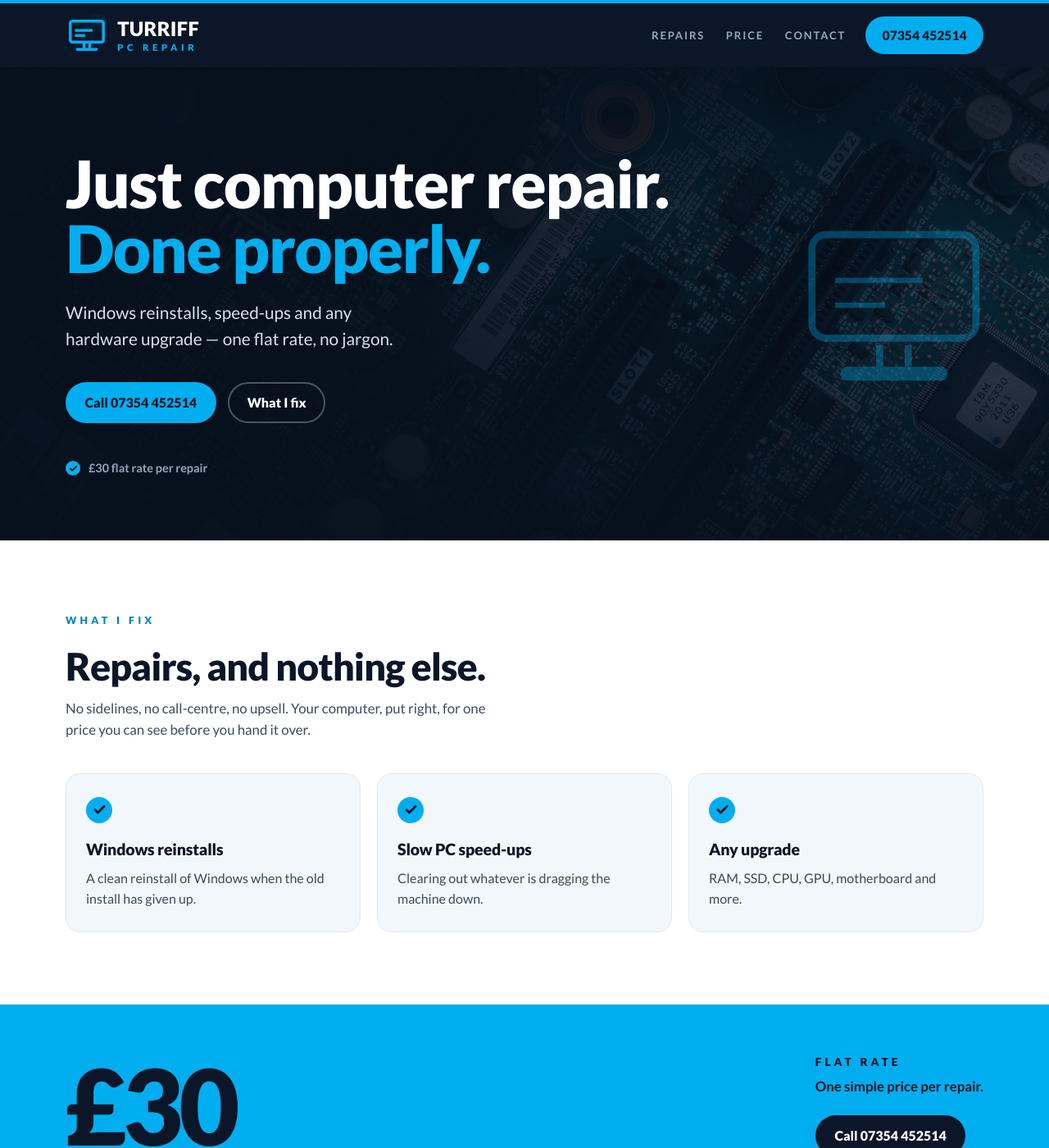
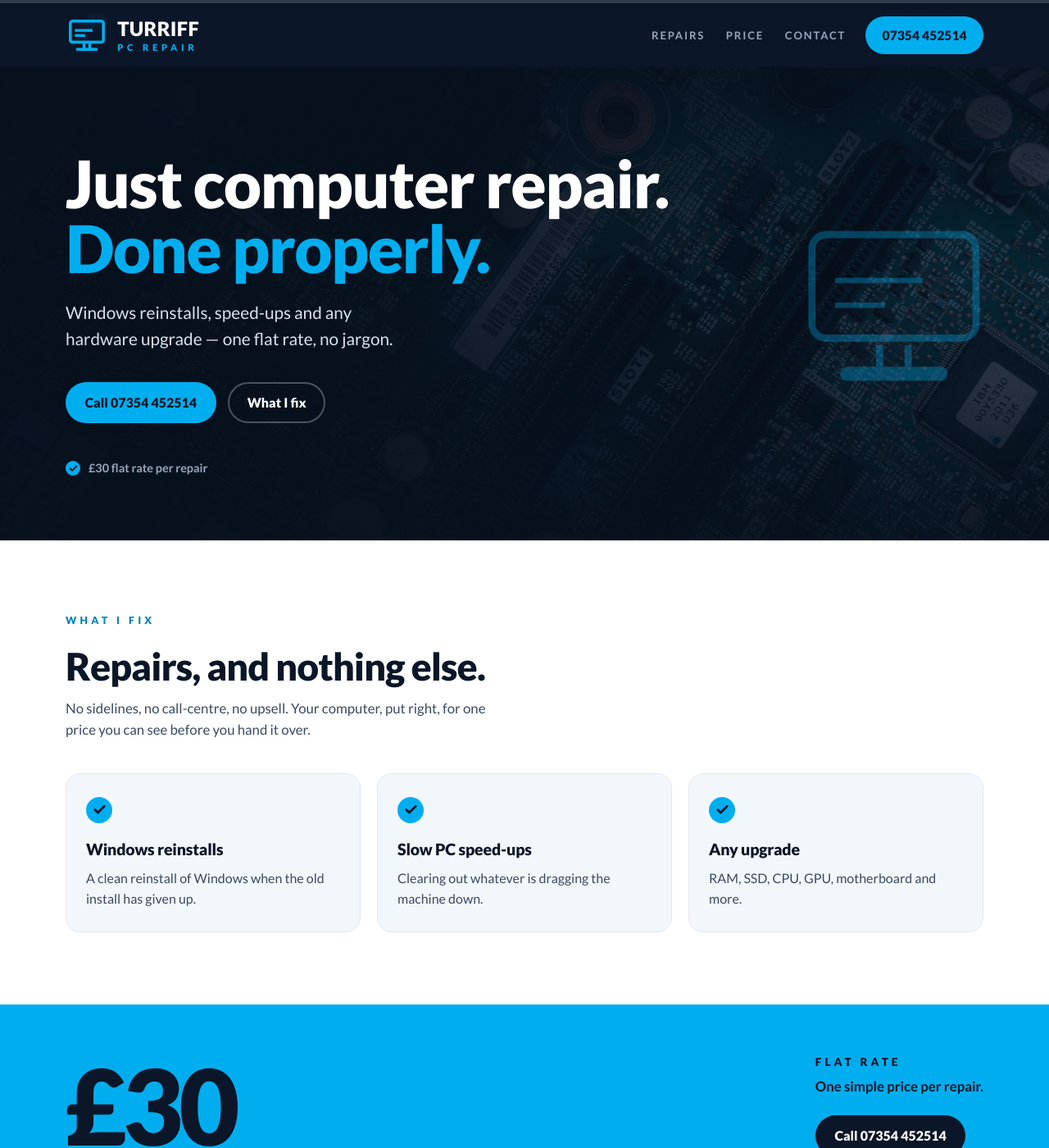
Before and after one commit to linuxer0x42/turriffpcrepair-website, a Jekyll site: the page built from index.html, in a window 1280 px wide and 1400 px high. Shown: the whole window at 82% size. Built offline with Jekyll 4.4.1, drawn with Linux system fonts in a browser that asks for light colours.

Commit message:
feat: turn header border into a scroll progress bar
Replace the solid accent strip at the top of the sticky header with a
progress indicator that fills as the page scrolls.

- add a translucent 4px track and a cyan bar scaled with transform
- update it from a rAF-throttled scroll listener, plus load and resize,
  so a restored scroll position is correct on first paint
- load the small script at the end of the body without defer

```diff
--- a/_includes/header.html
+++ b/_includes/header.html
@@ -1,4 +1,5 @@
 <header class="site-header">
+  <span class="scroll-progress" data-scroll-progress aria-hidden="true"></span>
   <div class="wrap header-inner">
 
     <a class="brand" href="{{ '/' | relative_url }}">
--- a/_layouts/default.html
+++ b/_layouts/default.html
@@ -11,5 +11,7 @@
   </main>
 
   {% include footer.html %}
+
+  <script src="{{ '/assets/js/scroll-progress.js' | relative_url }}"></script>
 </body>
 </html>
--- a/assets/css/main.css
+++ b/assets/css/main.css
@@ -101,7 +101,20 @@ a { color: var(--accent-deep); }
   top: 0;
   z-index: 50;
   background: var(--navy);
-  border-top: 4px solid var(--accent);
+  /* 4px track; .scroll-progress fills it as the page scrolls */
+  border-top: 4px solid rgba(255, 255, 255, 0.16);
+}
+
+.scroll-progress {
+  position: absolute;
+  top: -4px;
+  left: 0;
+  width: 100%;
+  height: 4px;
+  background: var(--accent);
+  transform: scaleX(0);
+  transform-origin: 0 50%;
+  pointer-events: none;
 }
 
 .header-inner {
--- /dev/null
+++ b/assets/js/scroll-progress.js
@@ -0,0 +1,37 @@
+/* Score a scroll progress bar in the header's top border. */
+(function () {
+  "use strict";
+
+  var bar = document.querySelector("[data-scroll-progress]");
+  if (!bar) return;
+
+  var ticking = false;
+
+  function update() {
+    ticking = false;
+
+    var doc = document.documentElement;
+    var viewport = window.innerHeight;
+    var scrollable = doc.scrollHeight - viewport;
+
+    var progress = 0;
+    if (scrollable > 0) {
+      progress = Math.min(1, Math.max(0, window.pageYOffset / scrollable));
+    }
+
+    bar.style.transform = "scaleX(" + progress + ")";
+  }
+
+  function onScroll() {
+    if (ticking) return;
+    ticking = true;
+    window.requestAnimationFrame(update);
+  }
+
+  window.addEventListener("scroll", onScroll, { passive: true });
+  window.addEventListener("resize", onScroll);
+  window.addEventListener("load", update);
+
+  // Handle a restored scroll position on reload.
+  update();
+})();
```
Also changed, not shown: README.md.
